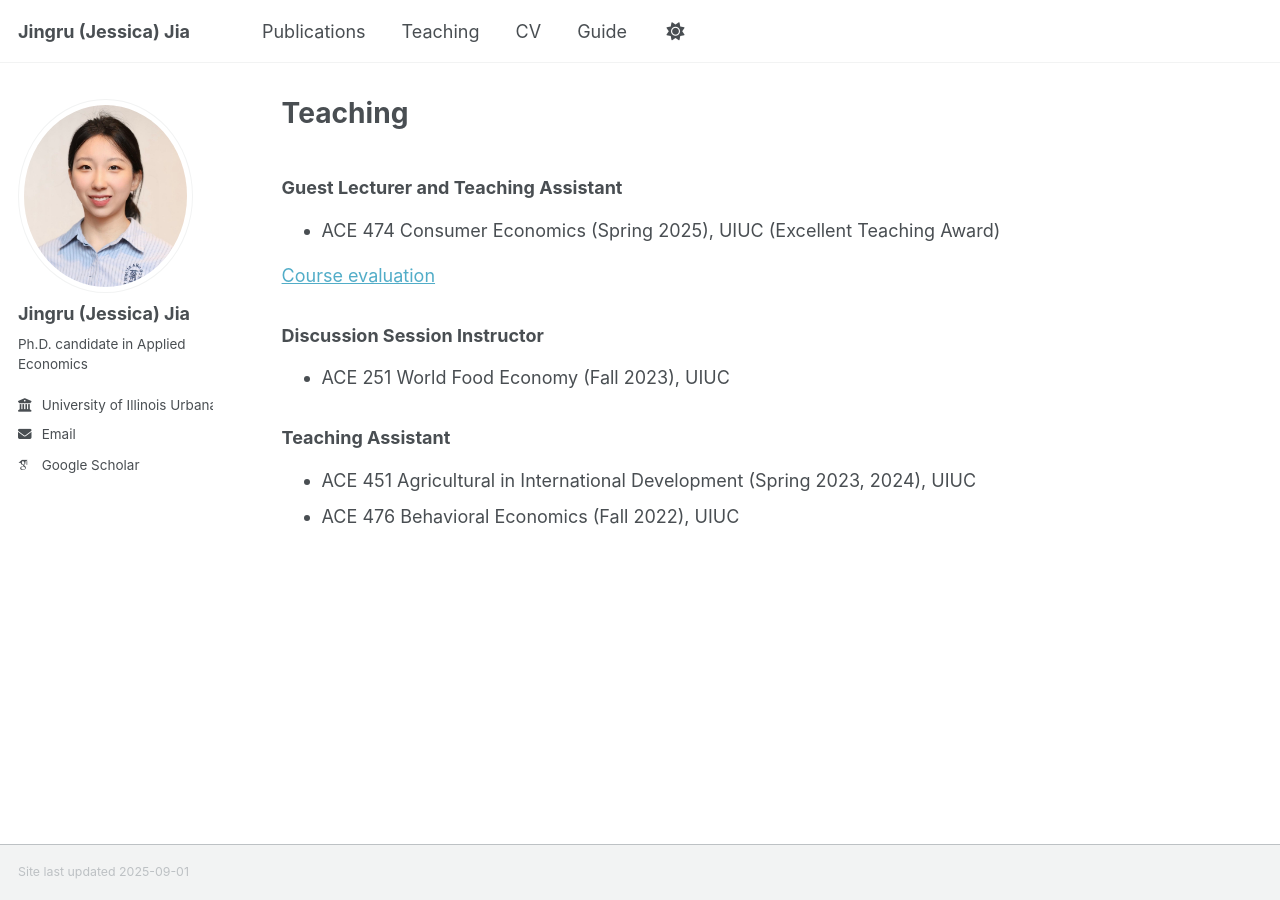
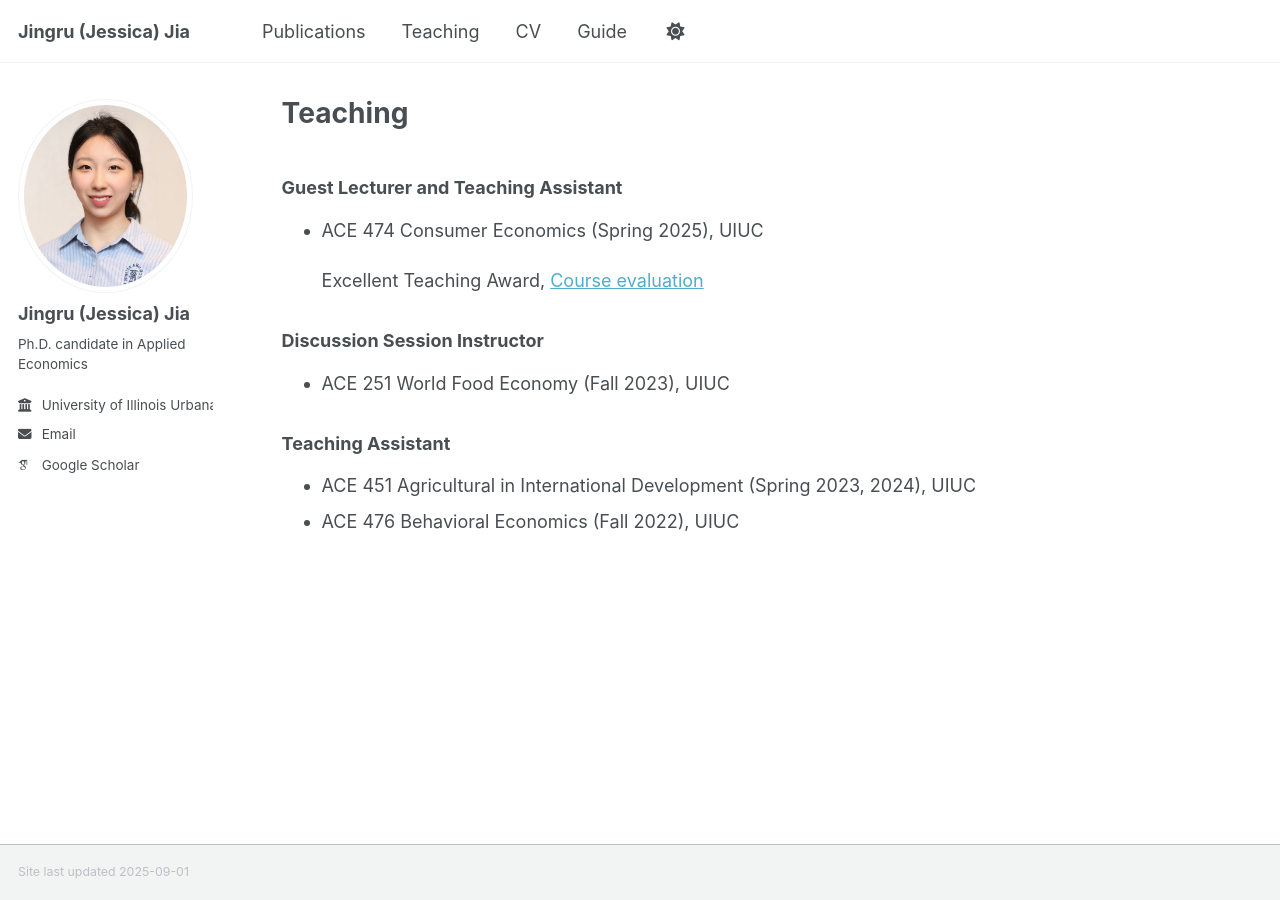
Before and after one commit to jingru688/jingru688.github.io, a Jekyll site: the page built from _pages/teaching.md, in a window 1280 px wide. Built offline with Jekyll 4.4.1, drawn with Linux system fonts in a browser that asks for light colours; some web fonts are replaced; a script that is not in the unit is left out.

```diff
--- a/_pages/teaching.md
+++ b/_pages/teaching.md
@@ -6,9 +6,8 @@ author_profile: true
 ---
 ### Guest Lecturer and Teaching Assistant
 - ACE 474 Consumer Economics (Spring 2025), UIUC
-(Excellent Teaching Award)
 
-[Course evaluation](/files/ICES ACE474.pdf)
+    Excellent Teaching Award, [Course evaluation](/files/ICES ACE474.pdf)
 
 ### Discussion Session Instructor
 - ACE 251 World Food Economy (Fall 2023), UIUC
```
